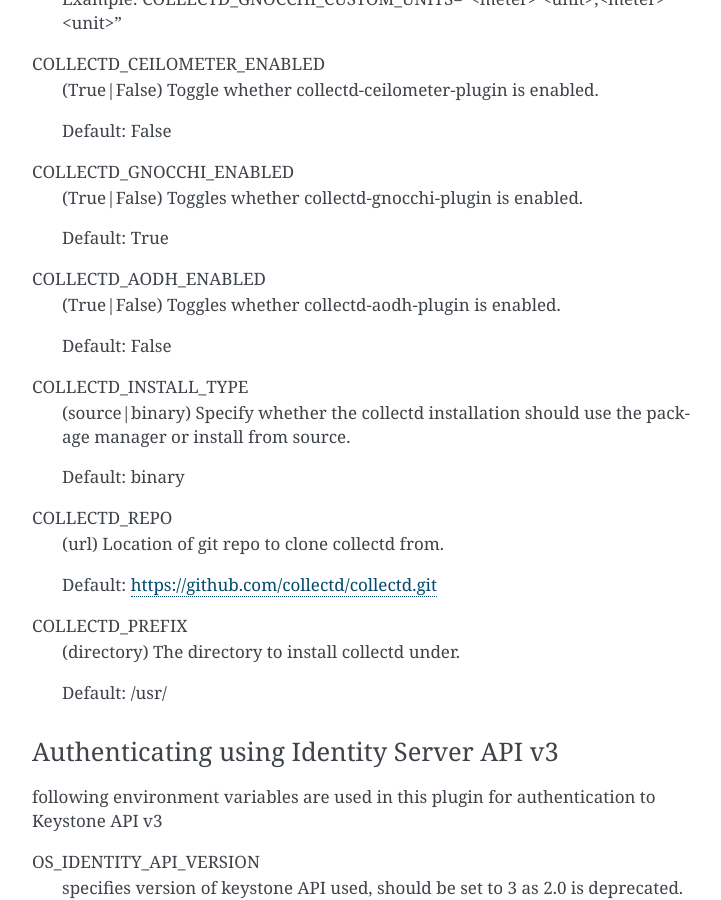
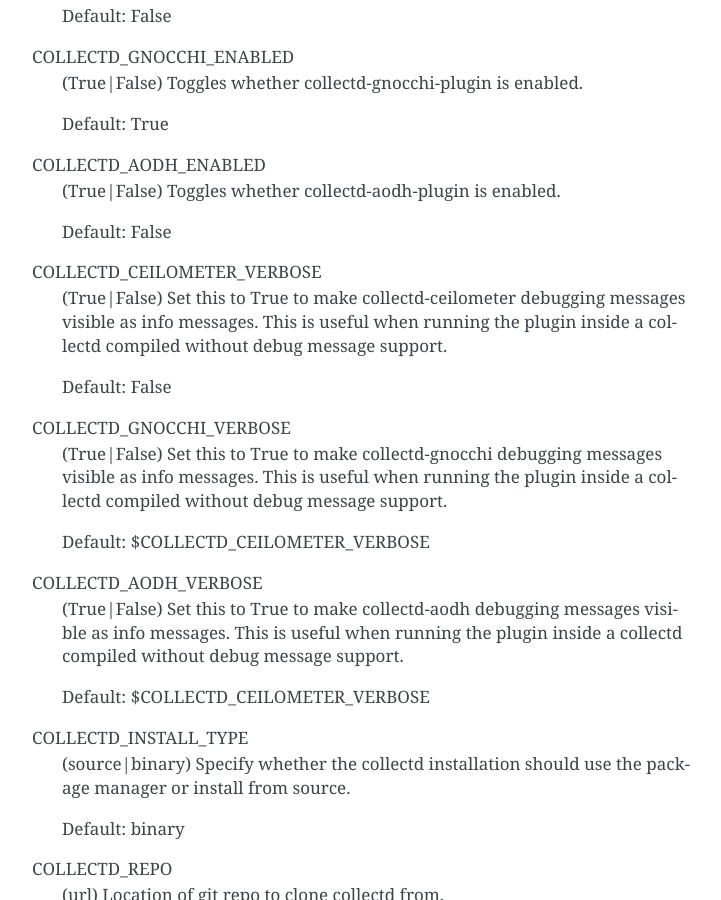
Before and after one commit to openstack-archive/collectd-openstack-plugins, a Sphinx documentation site: the page built from doc/source/usage.rst, in a window 1280 px wide and 900 px high, scrolled down 1665 px. Shown: the whole window, without its empty margins (388-1109 px from the left). Built offline with Sphinx 7.4.7, drawn with Linux system fonts in a browser that asks for light colours; pages that are not in the unit, such as notebooks, are missing from menus; some of the changed text lies outside the part shown.

Commit message:
Add separate verbose config options
Add the following to allow plugin verbosity to be configured separately
  - Add COLLECTD_GNOCCHI_VERBOSE
  - Add COLLECTD_AODH_VERBOSE
  - Set both default to the same value of what
    COLLECTD_CEILOMETER_VERBOSE
  - Update documentation
  - Make changes to sample local.conf file

Change-Id: Ie072cdb42f6075860dbcb5fdab96f3f160139ec2
Closes-Bug: #1676489

```diff
--- a/doc/source/usage.rst
+++ b/doc/source/usage.rst
@@ -94,12 +86,31 @@
 
     Default: True
 
-
 COLLECTD_AODH_ENABLED
     (True|False) Toggles whether collectd-aodh-plugin is enabled.
 
     Default: False
 
+COLLECTD_CEILOMETER_VERBOSE
+    (True|False) Set this to True to make collectd-ceilometer debugging messages
+    visible as info messages. This is useful when running the plugin inside a
+    collectd compiled without debug message support.
+
+    Default: False
+
+COLLECTD_GNOCCHI_VERBOSE
+    (True|False) Set this to True to make collectd-gnocchi debugging messages
+    visible as info messages. This is useful when running the plugin inside a
+    collectd compiled without debug message support.
+
+    Default: $COLLECTD_CEILOMETER_VERBOSE
+
+COLLECTD_AODH_VERBOSE
+    (True|False) Set this to True to make collectd-aodh debugging messages
+    visible as info messages. This is useful when running the plugin inside
+    a collectd compiled without debug message support.
+
+    Default: $COLLECTD_CEILOMETER_VERBOSE
 
 COLLECTD_INSTALL_TYPE
     (source|binary) Specify whether the collectd installation should use the
```
Also changed, not shown: other parts of doc/source/usage.rst (+0 -8 lines), 3 other files.
